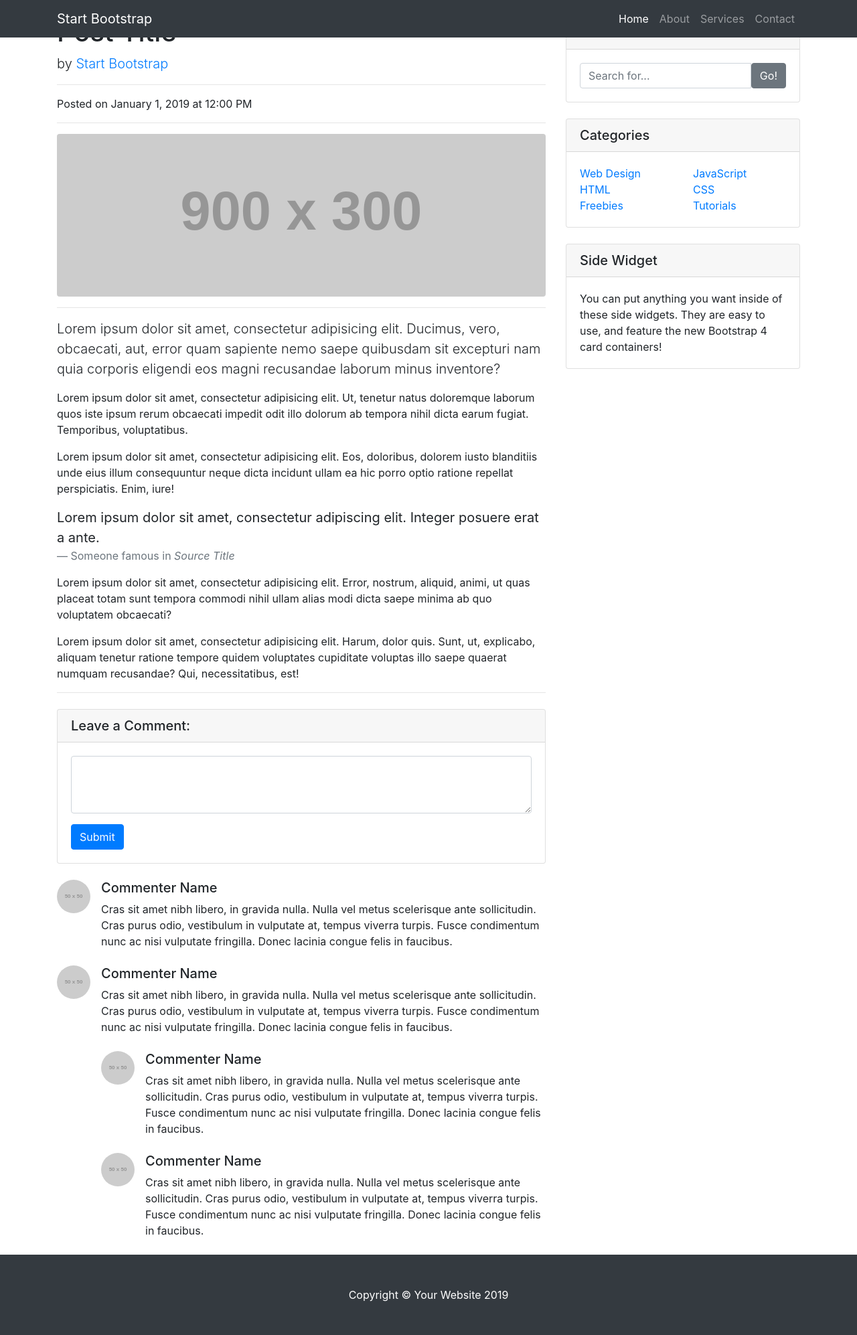
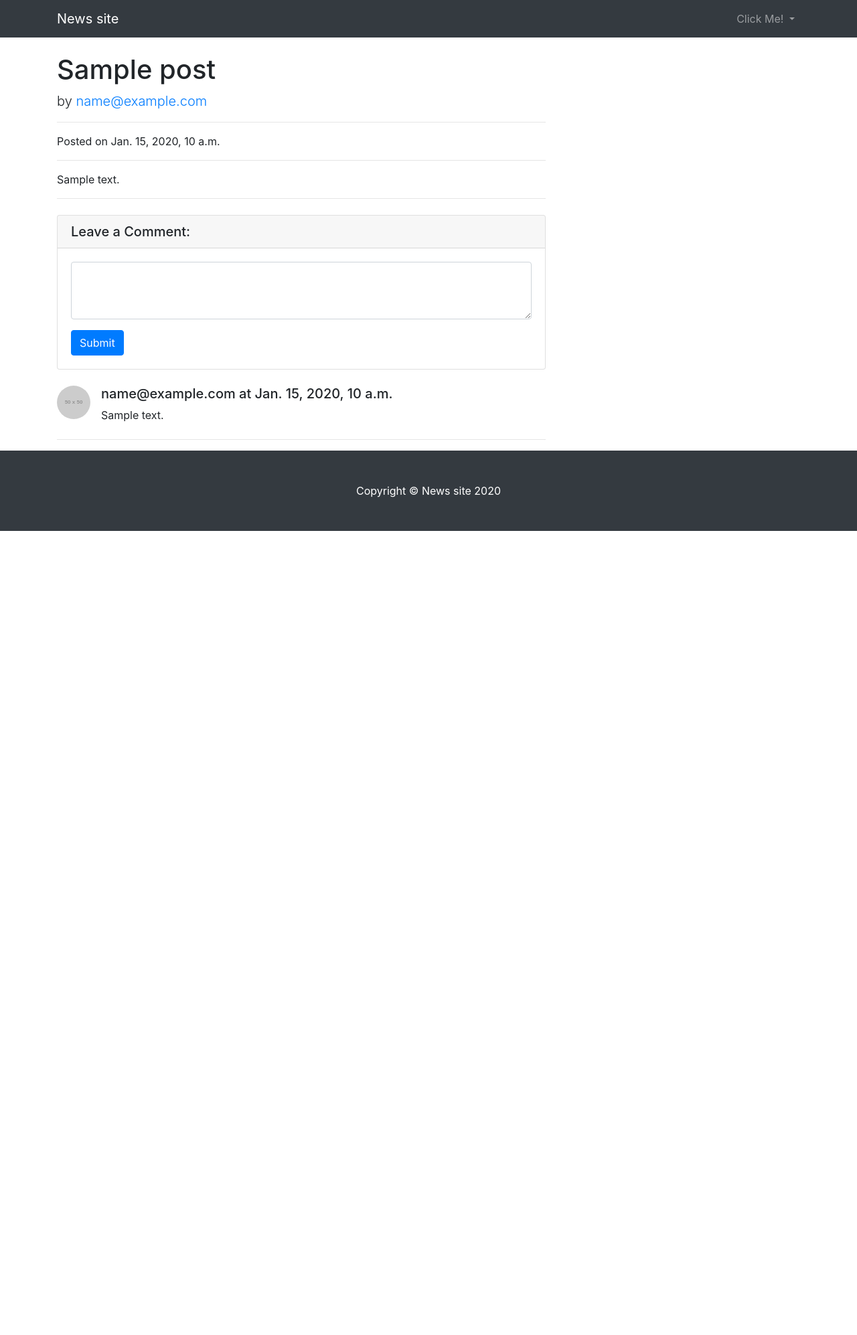
Before and after one commit to zells-organization/news-site, a Django app: page / in a window 1280 px wide. Shown: the whole page at 67% size. After the commit the page ends 793 px from the top, so only its background shows below. Run offline with Django 3.2, Linux system fonts and the light colour scheme; a user stored in the database is signed in; tables that the repository leaves empty hold one stand-in row (values such as "Sample post"); grey boxes labelled with a size stand in for pictures from a placeholder-image service; some libraries are stand-ins or nearby versions.

Commit message:
Provided bootstraped main page

```diff
--- /dev/null
+++ b/news/static/blog-post.css
@@ -0,0 +1,8 @@
+/*!
+ * Start Bootstrap - Blog Post (https://startbootstrap.com/template-overviews/blog-post)
+ * Copyright 2013-2019 Start Bootstrap
+ * Licensed under MIT (https://github.com/BlackrockDigital/startbootstrap-blog-post/blob/master/LICENSE)
+ */
+body {
+  padding-top: 56px;
+}
--- a/news/templates/main.html
+++ b/news/templates/main.html
@@ -28,25 +28,28 @@
 <!-- Navigation -->
 <nav class="navbar navbar-expand-lg navbar-dark bg-dark fixed-top">
     <div class="container">
-      <a class="navbar-brand" href="#">Start Bootstrap</a>
-      <button class="navbar-toggler" type="button" data-toggle="collapse" data-target="#navbarResponsive" aria-controls="navbarResponsive" aria-expanded="false" aria-label="Toggle navigation">
+        <a class="navbar-brand" href="{% url 'main' %}">News site</a>
+        <button class="navbar-toggler" type="button" data-toggle="collapse" data-target="#navbarResponsive"
+                aria-controls="navbarResponsive" aria-expanded="false" aria-label="Toggle navigation">
             <span class="navbar-toggler-icon"></span>
         </button>
         <div class="collapse navbar-collapse" id="navbarResponsive">
             <ul class="navbar-nav ml-auto">
-          <li class="nav-item active">
-            <a class="nav-link" href="#">Home
-              <span class="sr-only">(current)</span>
+                <li class="nav-item dropdown">
+                    <a class="nav-link dropdown-toggle" href="#" id="navbarDropdown" role="button"
+                       data-toggle="dropdown" aria-haspopup="true" aria-expanded="false">
+                        Click Me!
                     </a>
-          </li>
-          <li class="nav-item">
-            <a class="nav-link" href="#">About</a>
-          </li>
-          <li class="nav-item">
-            <a class="nav-link" href="#">Services</a>
-          </li>
-          <li class="nav-item">
-            <a class="nav-link" href="#">Contact</a>
+                    <div class="dropdown-menu dropdown-menu-right animate slideIn" aria-labelledby="navbarDropdown">
+                        <a class="dropdown-item" href="{% url 'profile' %}">Profile</a>
+                        <a class="dropdown-item" href="{% url 'create-post' %}">Make a post</a>
+                        {% if request.user|group:"Editor" or request.user|group:"Admin" %}
+                        <a class="dropdown-item" href="{% url 'premoderation' %}">Premoderation</a>
+                        <a class="dropdown-item" href="{% url 'admin:index' %}">Admin page</a>
+                        {% endif %}
+                        <div class="dropdown-divider"></div>
+                        <a class="dropdown-item" href="{% url 'logout' %}">Logout</a>
+                    </div>
                 </li>
             </ul>
         </div>
@@ -57,174 +60,68 @@
 <div class="container">
 
     <div class="row">
+        {% for post in posts %}
 
         <!-- Post Content Column -->
         <div class="col-lg-8">
 
             <!-- Title -->
-        <h1 class="mt-4">Post Title</h1>
+            <h1 class="mt-4">{{ post.title }}</h1>
 
             <!-- Author -->
             <p class="lead">
                 by
-          <a href="#">Start Bootstrap</a>
+                <a href="#">{{ post.author }}</a>
             </p>
 
             <hr>
 
             <!-- Date/Time -->
-        <p>Posted on January 1, 2019 at 12:00 PM</p>
-
-        <hr>
-
-        <!-- Preview Image -->
-        <img class="img-fluid rounded" src="http://placehold.it/900x300" alt="">
+            <p>Posted on {{ post.date_created }}</p>
 
             <hr>
 
             <!-- Post Content -->
-        <p class="lead">Lorem ipsum dolor sit amet, consectetur adipisicing elit. Ducimus, vero, obcaecati, aut, error quam sapiente nemo saepe quibusdam sit excepturi nam quia corporis eligendi eos magni recusandae laborum minus inventore?</p>
-
-        <p>Lorem ipsum dolor sit amet, consectetur adipisicing elit. Ut, tenetur natus doloremque laborum quos iste ipsum rerum obcaecati impedit odit illo dolorum ab tempora nihil dicta earum fugiat. Temporibus, voluptatibus.</p>
-
-        <p>Lorem ipsum dolor sit amet, consectetur adipisicing elit. Eos, doloribus, dolorem iusto blanditiis unde eius illum consequuntur neque dicta incidunt ullam ea hic porro optio ratione repellat perspiciatis. Enim, iure!</p>
-
-        <blockquote class="blockquote">
-          <p class="mb-0">Lorem ipsum dolor sit amet, consectetur adipiscing elit. Integer posuere erat a ante.</p>
-          <footer class="blockquote-footer">Someone famous in
-            <cite title="Source Title">Source Title</cite>
-          </footer>
-        </blockquote>
-
-        <p>Lorem ipsum dolor sit amet, consectetur adipisicing elit. Error, nostrum, aliquid, animi, ut quas placeat totam sunt tempora commodi nihil ullam alias modi dicta saepe minima ab quo voluptatem obcaecati?</p>
-
-        <p>Lorem ipsum dolor sit amet, consectetur adipisicing elit. Harum, dolor quis. Sunt, ut, explicabo, aliquam tenetur ratione tempore quidem voluptates cupiditate voluptas illo saepe quaerat numquam recusandae? Qui, necessitatibus, est!</p>
-
+            {{ post.text }}
             <hr>
 
             <!-- Comments Form -->
             <div class="card my-4">
                 <h5 class="card-header">Leave a Comment:</h5>
                 <div class="card-body">
-            <form>
+                    <form method="post">
+                        {% csrf_token %}
                         <div class="form-group">
                             <textarea class="form-control" rows="3"></textarea>
                         </div>
+                        <input type="hidden" name="to_post" value="{{ post.id }}">
                         <button type="submit" class="btn btn-primary">Submit</button>
                     </form>
                 </div>
             </div>
+            {% for comment in post.comment_set.all %}
 
             <!-- Single Comment -->
             <div class="media mb-4">
                 <img class="d-flex mr-3 rounded-circle" src="http://placehold.it/50x50" alt="">
                 <div class="media-body">
-            <h5 class="mt-0">Commenter Name</h5>
-            Cras sit amet nibh libero, in gravida nulla. Nulla vel metus scelerisque ante sollicitudin. Cras purus odio, vestibulum in vulputate at, tempus viverra turpis. Fusce condimentum nunc ac nisi vulputate fringilla. Donec lacinia congue felis in faucibus.
+                    <h5 class="mt-0">{{ comment.author }} at {{ comment.date_updated }}</h5>
+                    {{ comment.text }}
                 </div>
             </div>
+            {% endfor %}
+<hr>
 
-        <!-- Comment with nested comments -->
-        <div class="media mb-4">
-          <img class="d-flex mr-3 rounded-circle" src="http://placehold.it/50x50" alt="">
-          <div class="media-body">
-            <h5 class="mt-0">Commenter Name</h5>
-            Cras sit amet nibh libero, in gravida nulla. Nulla vel metus scelerisque ante sollicitudin. Cras purus odio, vestibulum in vulputate at, tempus viverra turpis. Fusce condimentum nunc ac nisi vulputate fringilla. Donec lacinia congue felis in faucibus.
-
-            <div class="media mt-4">
-              <img class="d-flex mr-3 rounded-circle" src="http://placehold.it/50x50" alt="">
-              <div class="media-body">
-                <h5 class="mt-0">Commenter Name</h5>
-                Cras sit amet nibh libero, in gravida nulla. Nulla vel metus scelerisque ante sollicitudin. Cras purus odio, vestibulum in vulputate at, tempus viverra turpis. Fusce condimentum nunc ac nisi vulputate fringilla. Donec lacinia congue felis in faucibus.
-              </div>
         </div>
 
-            <div class="media mt-4">
-              <img class="d-flex mr-3 rounded-circle" src="http://placehold.it/50x50" alt="">
-              <div class="media-body">
-                <h5 class="mt-0">Commenter Name</h5>
-                Cras sit amet nibh libero, in gravida nulla. Nulla vel metus scelerisque ante sollicitudin. Cras purus odio, vestibulum in vulputate at, tempus viverra turpis. Fusce condimentum nunc ac nisi vulputate fringilla. Donec lacinia congue felis in faucibus.
-              </div>
-            </div>
+        {% endfor %}
 
     </div>
 </div>
-
-      </div>
-
-      <!-- Sidebar Widgets Column -->
-      <div class="col-md-4">
-
-        <!-- Search Widget -->
-        <div class="card my-4">
-          <h5 class="card-header">Search</h5>
-          <div class="card-body">
-            <div class="input-group">
-              <input type="text" class="form-control" placeholder="Search for...">
-              <span class="input-group-btn">
-                <button class="btn btn-secondary" type="button">Go!</button>
-              </span>
-            </div>
-          </div>
-        </div>
-
-        <!-- Categories Widget -->
-        <div class="card my-4">
-          <h5 class="card-header">Categories</h5>
-          <div class="card-body">
-            <div class="row">
-              <div class="col-lg-6">
-                <ul class="list-unstyled mb-0">
-                  <li>
-                    <a href="#">Web Design</a>
-                  </li>
-                  <li>
-                    <a href="#">HTML</a>
-                  </li>
-                  <li>
-                    <a href="#">Freebies</a>
-                  </li>
-                </ul>
-              </div>
-              <div class="col-lg-6">
-                <ul class="list-unstyled mb-0">
-                  <li>
-                    <a href="#">JavaScript</a>
-                  </li>
-                  <li>
-                    <a href="#">CSS</a>
-                  </li>
-                  <li>
-                    <a href="#">Tutorials</a>
-                  </li>
-                </ul>
-              </div>
-            </div>
-          </div>
-        </div>
-
-        <!-- Side Widget -->
-        <div class="card my-4">
-          <h5 class="card-header">Side Widget</h5>
-          <div class="card-body">
-            You can put anything you want inside of these side widgets. They are easy to use, and feature the new Bootstrap 4 card containers!
-          </div>
-        </div>
-
-      </div>
-
-    </div>
-    <!-- /.row -->
-
-  </div>
-  <!-- /.container -->
-
-  <!-- Footer -->
 <footer class="py-5 bg-dark">
     <div class="container">
-      <p class="m-0 text-center text-white">Copyright &copy; Your Website 2019</p>
+        <p class="m-0 text-center text-white">Copyright &copy; News site 2020</p>
     </div>
-    <!-- /.container -->
 </footer>
 
 </body>
--- a/requirements.txt
+++ b/requirements.txt
@@ -0,0 +1,6 @@
+asgiref==3.2.7
+autopep8==1.5.2
+Django==3.0.5
+pycodestyle==2.5.0
+pytz==2020.1
+sqlparse==0.3.1
```
Also changed, not shown: news/static/main_style.css (deleted, +0 -47 lines). Lines whose indentation alone changed are shown as unchanged.
